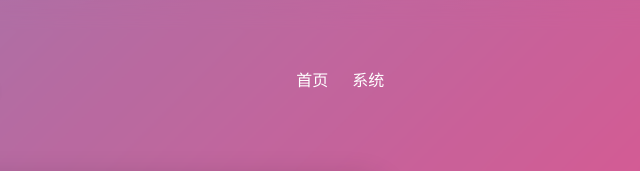
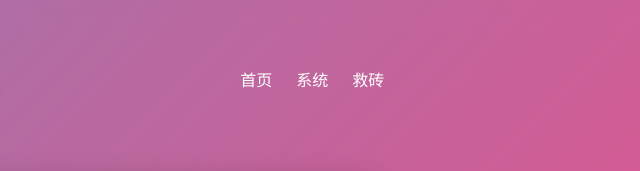
Before and after one commit to CN-ZX114514/penunlockbl, a plain HTML site: page ll.htm in a window 1280 px wide. Shown: the top 171 px of the page, 566-1206 px from the left. Drawn offline with Linux system fonts and the light colour scheme.

Commit message:
Update ll.htm

```diff
--- a/ll.htm
+++ b/ll.htm
@@ -279,8 +279,8 @@
                 <div class="logo">晨光BL解锁工具</div>
                 <div class="nav-links">
                     <a href="https://cn-zx114514.github.io/penunlockbl/">首页</a>
-
                     <a href="https://cn-zx114514.github.io/penunlockbl/ll.htm">系统</a>
+                    <a href="https://cn-zx114514.github.io/penunlockbl/help.html">救砖</a>
                 </div>
             </nav>
         </header>
```
